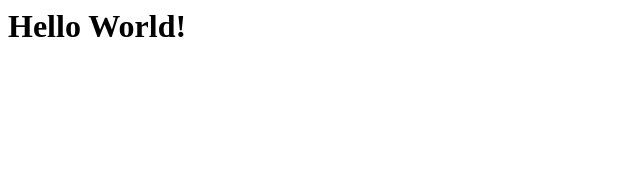
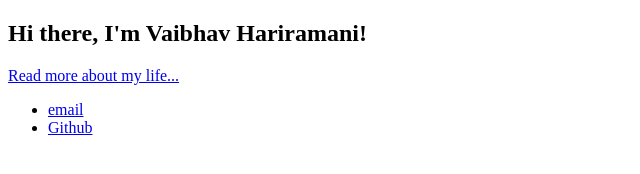
Before and after one commit to Mavlonbek860/mavlonbek860.github.io, a plain HTML site: page index.html in a window 1280 px wide. Shown: the whole page, without its empty margins (0-640 px from the left). Drawn offline with Linux system fonts and the light colour scheme.

Commit message:
Update index.htmlgo

```diff
--- a/index.html
+++ b/index.html
@@ -1 +1,39 @@
-<h1>Hello World!</h1>
+<!DOCTYPE html>
+
+<html>
+
+<head>
+
+<title>Vaibhav Hariramani, A tech Blogger</title>
+
+</head>
+
+<body>
+
+<nav>
+
+
+
+<div >
+
+    <h1>Hi there, I'm Vaibhav Hariramani!</h1>
+
+    <p> <a href="/about">Read more about my life...</a></p>
+
+</div>
+
+<footer>
+
+<ul>
+
+ <li><a href="mailto:vaibhav.hariramani01@gmail.com">email</a></li>
+
+ <li><a href="https://github.com/vaibhavhariaramani">Github</a></li>
+
+</ul>
+
+</footer>
+
+</body>
+
+</html>
```
